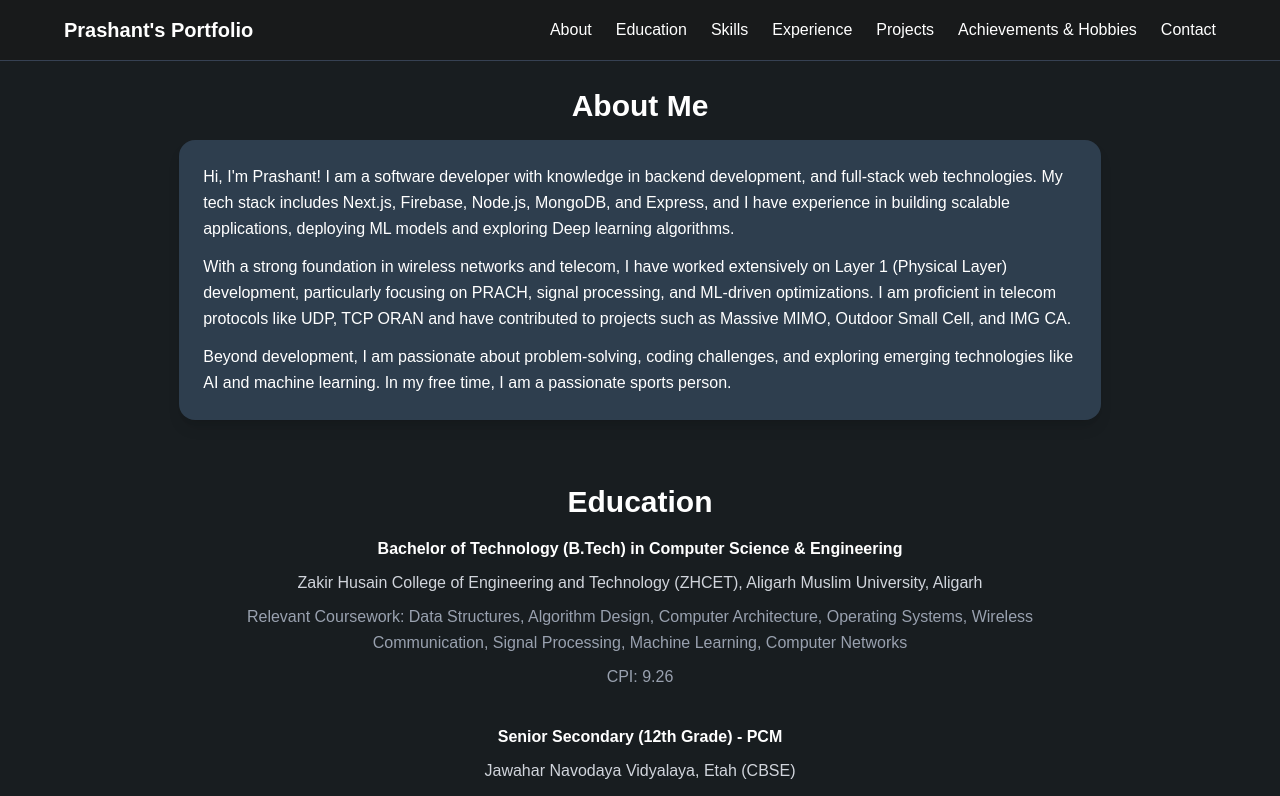
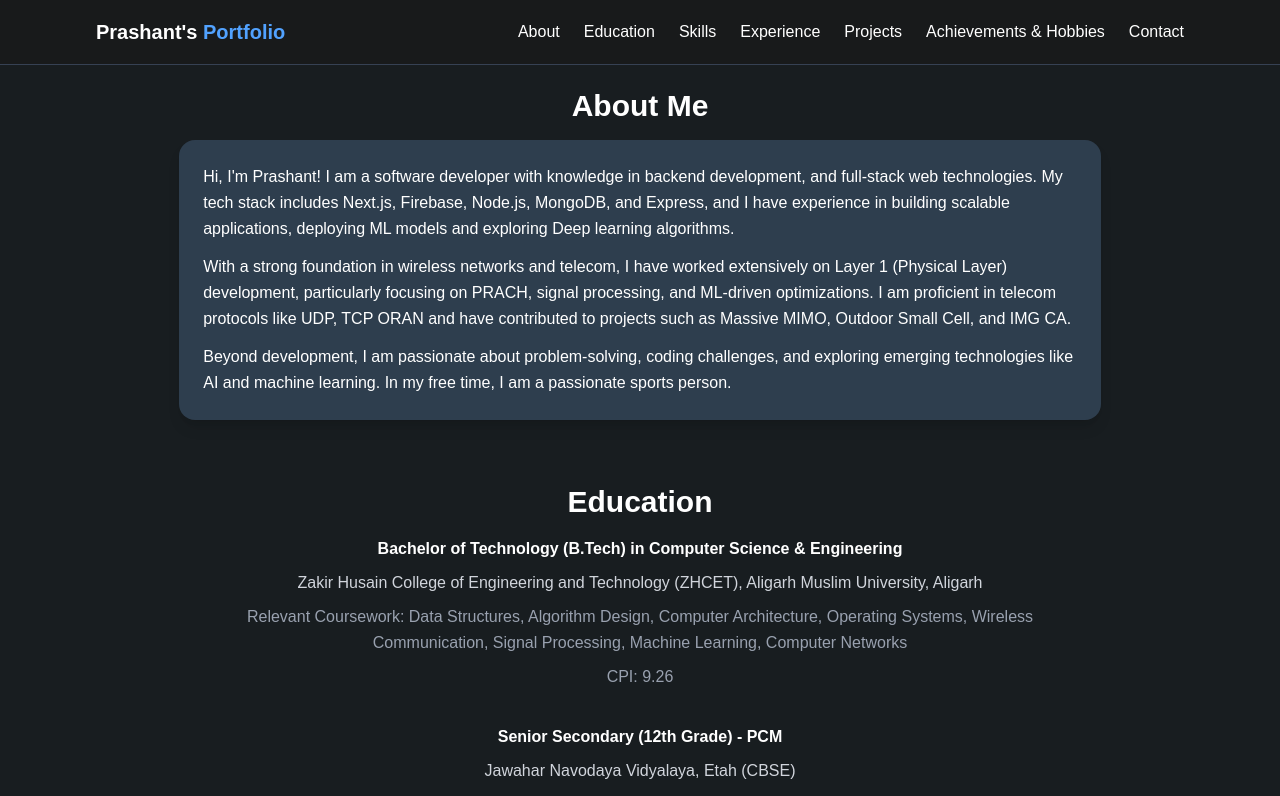
Before and after one commit to prashantk01/nextjs-portfolio, a Next.js app: page / in a window 1280 px wide. Shown: the top 796 px of the page. Built offline with nearby package versions, Linux system fonts and the light colour scheme.

Commit message:
optimization, UI fix, rendering issue fix

```diff
--- a/src/app/components/Experience.tsx
+++ b/src/app/components/Experience.tsx
@@ -62,6 +62,7 @@ const Experience = () => {
                 alt={exp.company}
                 width={64}
                 height={64}
+                priority={true}
                 className="rounded-full"
               />
             </div>
--- a/src/app/components/Navbar.tsx
+++ b/src/app/components/Navbar.tsx
@@ -1,50 +1,100 @@
-import React from "react";
+"use client"; // Add this line at the top
+import React, { useState } from "react";
+import { FaBars, FaTimes } from "react-icons/fa";
+import Link from "next/link";
 
 const Navbar: React.FC = () => {
+  const [isOpen, setIsOpen] = useState(false);
+
   return (
-    <nav className="bg-[#181A1B] bg-opacity-70 backdrop-blur-md p-4 border-b border-gray-700 fixed w-full top-0 z-10">
-      <div className="max-w-6xl mx-auto flex justify-between items-center">
-        <h1 className="text-xl font-bold text-white">
-          Prashant&apos;s Portfolio
+    <nav className="bg-[#181A1B] bg-opacity-70 backdrop-blur-md p-0 border-b border-gray-700 fixed w-full top-0 z-10">
+      <div className="max-w-6xl mx-auto px-4 sm:px-6 lg:px-8">
+        <div className="flex justify-between items-center h-16 text-white">
+          {/* Portfolio Title */}
+          <h1 className="text-xl font-bold whitespace-nowrap text-white">
+            Prashant&apos;s <span className="text-blue-400">Portfolio</span>
           </h1>
-        <ul className="flex space-x-6">
+
+          {/* Desktop Menu */}
+          <div className="hidden md:flex space-x-6">
+            <Link href="/#about" className="hover:text-blue-400">
+              About
+            </Link>
+            <Link href="/#education" className="hover:text-blue-400">
+              Education
+            </Link>
+            <Link href="/#skills" className="hover:text-blue-400">
+              Skills
+            </Link>
+            <Link href="/#experience" className="hover:text-blue-400">
+              Experience
+            </Link>
+            <Link href="/#projects" className="hover:text-blue-400">
+              Projects
+            </Link>
+            <Link href="/#achievements-hobbies" className="hover:text-blue-400">
+              Achievements & Hobbies
+            </Link>
+            <Link href="/#contact" className="hover:text-blue-400">
+              Contact
+            </Link>
+          </div>
+
+          {/* Mobile Menu Button */}
+          <button
+            className="md:hidden text-2xl"
+            onClick={() => setIsOpen(!isOpen)}
+          >
+            {isOpen ? <FaTimes /> : <FaBars />}
+          </button>
+        </div>
+      </div>
+
+      {/* Mobile Menu */}
+      {isOpen && (
+        <div className="md:hidden bg-[#181A1B] border-t border-gray-700">
+          <ul className="flex flex-col space-y-4 py-4 text-center">
             <li>
-            <a href="#about" className="hover:text-gray-400">
+              <Link href="/#about" onClick={() => setIsOpen(false)}>
                 About
-            </a>
+              </Link>
             </li>
             <li>
-            <a href="#education" className="hover:text-gray-400">
+              <Link href="/#education" onClick={() => setIsOpen(false)}>
                 Education
-            </a>
+              </Link>
             </li>
             <li>
-            <a href="#skills" className="hover:text-gray-400">
+              <Link href="/#skills" onClick={() => setIsOpen(false)}>
                 Skills
-            </a>
+              </Link>
             </li>
             <li>
-            <a href="#experience" className="hover:text-gray-400">
+              <Link href="/#experience" onClick={() => setIsOpen(false)}>
                 Experience
-            </a>
+              </Link>
             </li>
             <li>
-            <a href="#projects" className="hover:text-gray-400">
+              <Link href="/#projects" onClick={() => setIsOpen(false)}>
                 Projects
-            </a>
+              </Link>
             </li>
             <li>
-            <a href="#achievements-hobbies" className="hover:text-gray-400">
+              <Link
+                href="/#achievements-hobbies"
+                onClick={() => setIsOpen(false)}
+              >
                 Achievements & Hobbies
-            </a>
+              </Link>
             </li>
             <li>
-            <a href="#contact" className="hover:text-gray-400">
+              <Link href="/#contact" onClick={() => setIsOpen(false)}>
                 Contact
-            </a>
+              </Link>
             </li>
           </ul>
         </div>
+      )}
     </nav>
   );
 };
--- a/src/app/layout.tsx
+++ b/src/app/layout.tsx
@@ -17,7 +17,8 @@ export default function RootLayout({
     <html lang="en">
       <body className="bg-[#212A31] text-white font-sans antialiased">
         <Navbar /> {/* Add Navbar here */}
-        <main className="pt-16">{children}</main> {/* Add padding for navbar */}
+        <main className="pt-16 px-4 md:px-8">{children}</main>{" "}
+        {/* Add padding for navbar */}
       </body>
     </html>
   );
```
Also changed, not shown: src/app/components/About.tsx (+0 -19 lines). Lines whose indentation alone changed are shown as unchanged.
